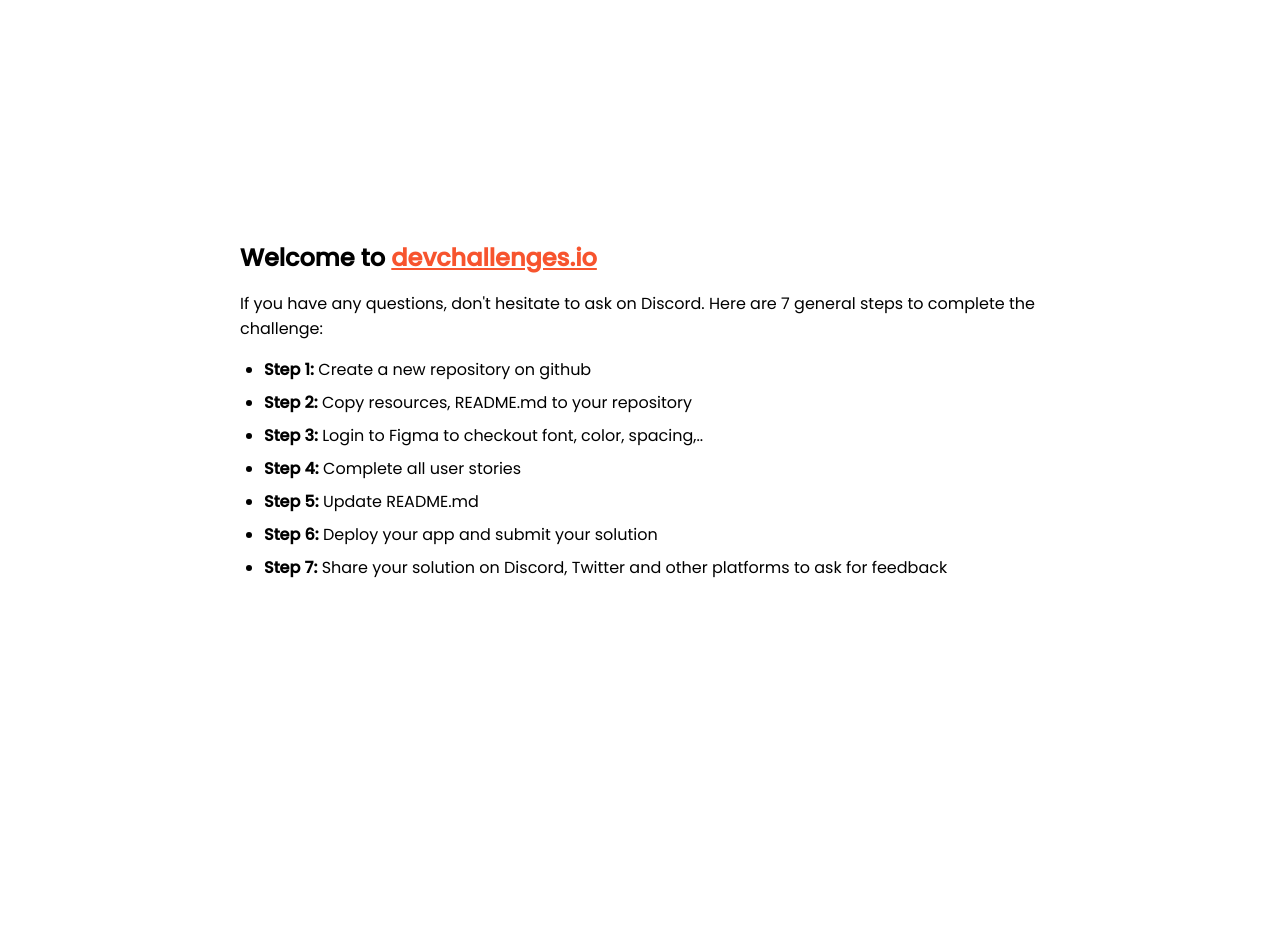
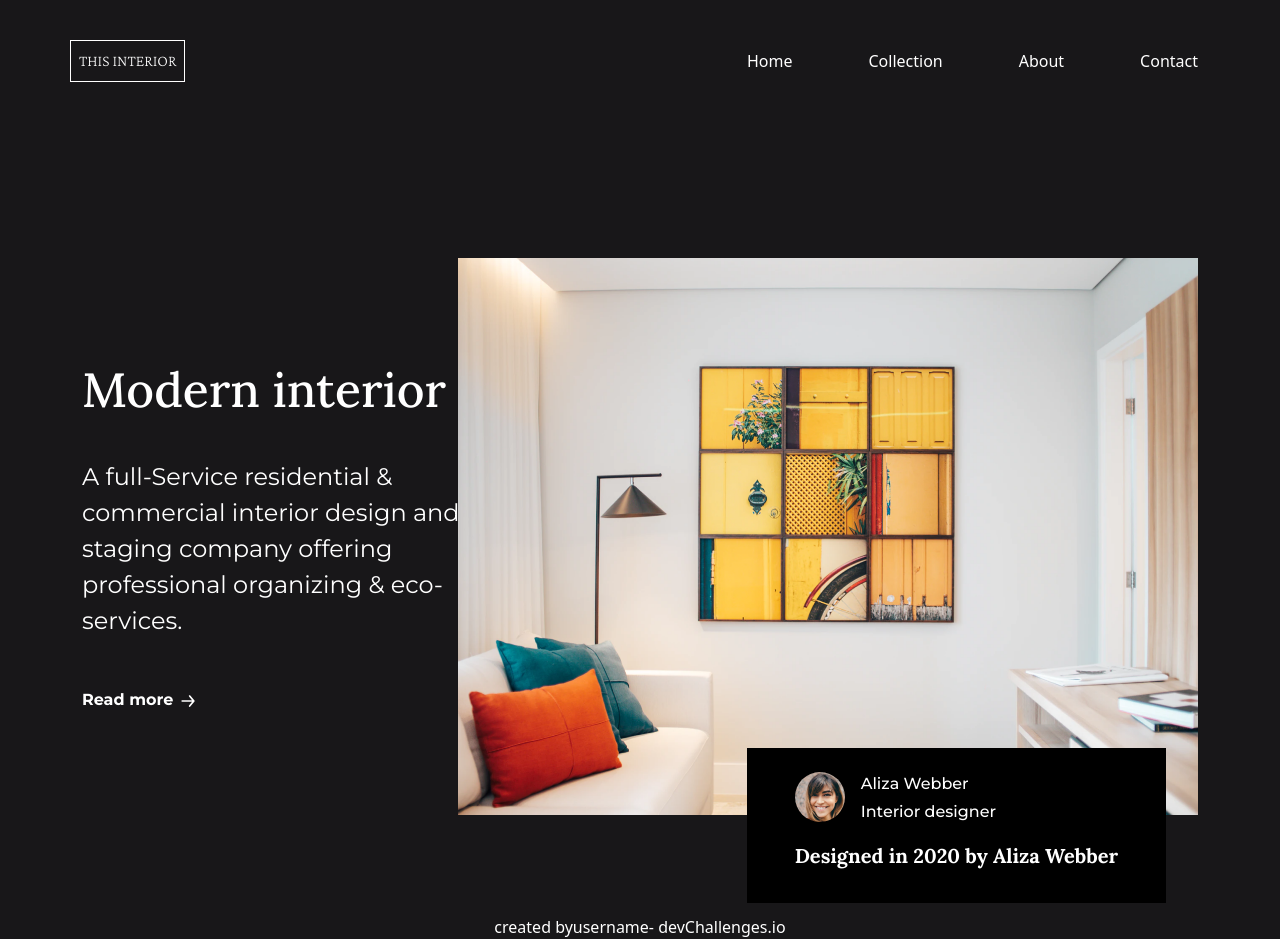
Before and after one commit to mainazarov1/Interior_Consultant, a plain HTML site: page index.html in a window 1280 px wide. Before the commit the page ends 800 px from the top, so only its background shows below. Drawn offline with nearby package versions, Linux system fonts and the light colour scheme.

Commit message:
change html, add icons, styles

```diff
--- a/index.html
+++ b/index.html
@@ -1,95 +1,65 @@
 <!DOCTYPE html>
 <html lang="en">
-  <head>
-    <meta charset="utf-8" />
-    <meta
-      name="viewport"
-      content="width=device-width, initial-scale=1,
-  maximum-scale=5"
-    />
 
-    <link rel="icon" href="devchallenges.png" />
+<head>
+	<meta charset="UTF-8">
+	<meta http-equiv="X-UA-Compatible" content="IE=edge">
+	<meta name="viewport" content="width=device-width, initial-scale=1.0">
 
-    <link
-      rel="shortcut icon"
-      type="image/x-icon"
-      href="https://devchallenges.io/"
-    />
+	<link rel="preconnect" href="https://fonts.googleapis.com">
+	<link rel="preconnect" href="https://fonts.gstatic.com" crossorigin>
+	<link href="https://cdn.jsdelivr.net/npm/bootstrap@5.1.3/dist/css/bootstrap.min.css" rel="stylesheet"
+		integrity="sha384-1BmE4kWBq78iYhFldvKuhfTAU6auU8tT94WrHftjDbrCEXSU1oBoqyl2QvZ6jIW3" crossorigin="anonymous">
+	<link
+		href="https://fonts.googleapis.com/css2?family=Crimson+Pro:wght@200&family=Lora:wght@500;700&family=Montserrat:wght@400;500;700&display=swap"
+		rel="stylesheet">
+	<link rel="stylesheet" href="styles/style.css">
+	<title>This Interior</title>
+</head>
 
-    <link
-      href="https://fonts.googleapis.com/css2?family=Poppins:wght@400;500&display=swap"
-      rel="stylesheet"
-    />
+<body>
+	<header class="header">
+		<div class="container">
+			<div class="row d-flex flex-nowrap justify-content-between align-items-center">
+				<a href="#" class="header__logo col-7 d-inline-block text-uppercase text-decoration-none">This Interior</a>
+				<ul class="header__list col-5 d-flex justify-content-between align-items-center list-unstyled">
+					<li class="header__item"><a href="#"></a>Home</li>
+					<li class="header__item"><a href="#"></a>Collection</li>
+					<li class="header__item"><a href="#"></a>About</li>
+					<li class="header__item"><a href="#"></a>Contact</li>
+				</ul>
+			</div>
+		</div>
+	</header>
+	<section class="page">
+		<div class="container">
+			<div class="row">
+				<div class="col-5 d-flex align-items-center">
+					<div class="page__content">
+						<h1>Modern interior</h1>
+						<p>A full-Service residential & commercial interior design and staging company offering professional organizing & eco-services.</p>
+						<a href="#">Read more <img src="./icons/arrow-forward-outline.svg" alt="" class="page__content-arrow" style="width: 20px;"></a>
+					</div>
+				</div>
+				<div class="col-7">
+					<div class="page__image d-flex justify-content-end">
+						<img src="./images/photo1.png" alt="" class="page__img" style="width: 740px;">
+						<div class="page__image-content py-4 px-5">
+							<div class="page__image-profile d-flex ">
+								<img src="./images/photo2.png" alt="avatar" class="page__image-avatar me-3">
+								<div class="page__image-info">
+									<p class="mb-1">Aliza Webber</p>
+									<p class="mt-0">Interior designer</p>
+								</div>
+							</div>
+							<h5 class="page__image-author">Designed in 2020 by Aliza Webber</h5>
+						</div>
+					</div>
+				</div>
+			</div>
+		</div>
+	</section>
+	<span class="d-flex justify-content-center">created by <a href="#"> username </a> - devChallenges.io</span>
+</body>
 
-    <title>Devchallenges</title>
-
-    <style>
-      body {
-        font-family: "Poppins", sans-serif;
-      }
-
-      ul {
-        padding-left: 24px;
-      }
-
-      li {
-        margin-bottom: 8px;
-      }
-
-      .welcome {
-        max-width: 800px;
-        margin: 0 auto;
-      }
-
-      .welcome-text {
-        margin-top: 30vh;
-        font-weight: 500;
-      }
-
-      .welcome-text p {
-        font-size: 1rem;
-        font-weight: 400;
-      }
-
-      .welcome-text h1 {
-        font-size: 1.5rem;
-      }
-
-      .welcome-text a {
-        color: #f7542e;
-      }
-    </style>
-  </head>
-  <body>
-    <div class="welcome">
-      <div class="welcome-text">
-        <h1>
-          Welcome to
-          <a href="https://devchallenges.io/" target="_blank"
-            >devchallenges.io</a
-          >
-        </h1>
-
-        <p>
-          If you have any questions, don't hesitate to ask on Discord. Here are
-          7 general steps to complete the challenge:
-        </p>
-      </div>
-
-      <ul>
-        <li><b>Step 1:</b> Create a new repository on github</li>
-        <li><b>Step 2:</b> Copy resources, README.md to your repository</li>
-        <li>
-          <b>Step 3:</b> Login to Figma to checkout font, color, spacing,..
-        </li>
-        <li><b>Step 4:</b> Complete all user stories</li>
-        <li><b>Step 5:</b> Update README.md</li>
-        <li><b>Step 6:</b> Deploy your app and submit your solution</li>
-        <li>
-          <b>Step 7:</b> Share your solution on Discord, Twitter and other
-          platforms to ask for feedback
-        </li>
-      </ul>
-    </div>
-  </body>
 </html>
--- /dev/null
+++ b/styles/style.scss
@@ -0,0 +1,81 @@
+* {
+  margin: 0;
+  padding: 0;
+}
+ul,
+ol,
+li {
+  margin: 0;
+  padding: 0;
+}
+a {
+  text-decoration: none;
+  color: #fff;
+}
+// font-family: 'Lora', serif;
+// font-family: 'Montserrat', sans-serif;
+
+body {
+  background-color: #181719;
+  color: #fff;
+}
+.header {
+  padding: 40px 0 16px;
+  .header__logo {
+    font-family: "Crimson Pro", serif;
+    font-weight: 200;
+    padding: 8px;
+    max-width: max-content;
+    border: 1px solid #fff;
+  }
+}
+.page {
+  padding-top: 160px;
+  padding-bottom: 100px;
+  &__content {
+    h1 {
+      font-family: "Lora", serif;
+      font-size: 48px;
+      font-weight: 500;
+      margin-bottom: 40px;
+    }
+    p {
+      font-family: "Montserrat", sans-serif;
+      font-size: 24px;
+      font-weight: 400;
+      margin-bottom: 48px;
+    }
+    a {
+      font-family: "Montserrat", sans-serif;
+      font-weight: 700;
+    }
+  }
+  &__content-arrow {
+    filter: invert(100%);
+  }
+  &__image {
+    position: relative;
+  }
+  &__image-content {
+    position: absolute;
+    right: 32px;
+    bottom: -88px;
+    // width: 410px;
+    // height: 190px;
+    background-color: #000;
+  }
+  &__image-profile {
+    font-family: "Montserrat", sans-serif;
+    font-weight: 500;
+    img {
+      width: 50px;
+      height: 50px;
+      border-radius: 50%;
+    }
+  }
+  &__image-author {
+    font-family: "Lora", serif;
+    font-weight: 700;
+		line-height: 31px;
+  }
+}
```
Also changed, not shown: icons/arrow-forward-outline.svg (added), images/photo1.png (renamed from photo1.png), images/photo2.png (renamed from photo2.png), styles/style.css (added), 2 other files.
